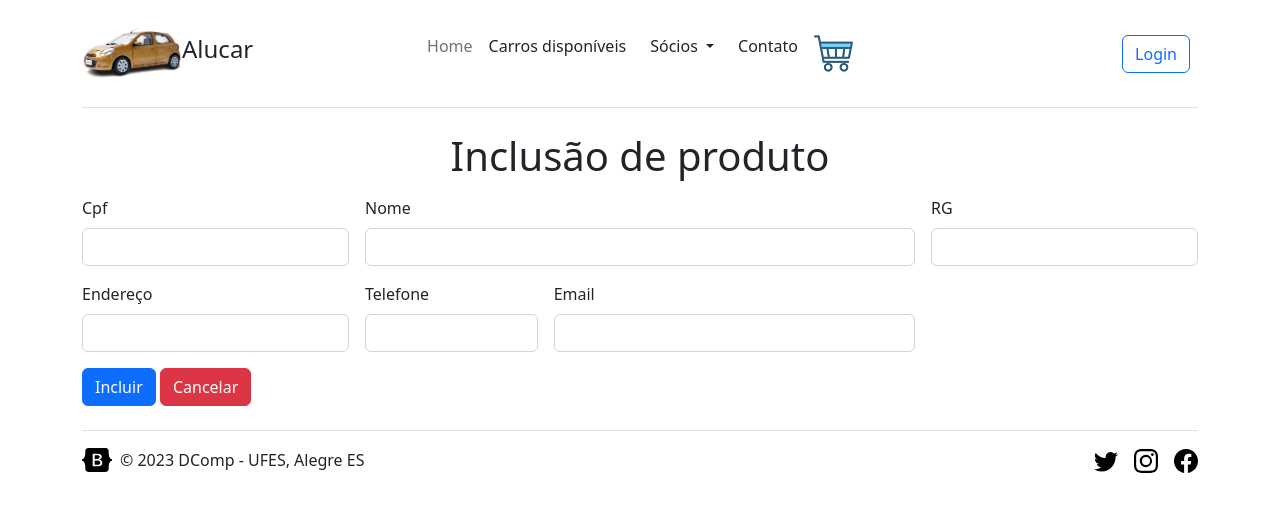
After one commit to AylerFrancisco/AluCar, a PHP site: page /formSocio.php in a window 1280 px wide. The commit adds this page. Shown: the top 512 px of the page. Run offline with PHP 8.4, Linux system fonts and the light colour scheme.

Commit message:
Front formSocio e Login Finalizado

```diff
--- a/controlers/controlerCliente.php
+++ b/controlers/controlerCliente.php
@@ -10,7 +10,7 @@ if ($opcao == 1) {
     $cliente = $clienteDao->autenticar($login, $senha);
     if ($cliente != NULL) {
         session_start();
-        $_SESSION['cliente'] = $cliente;
+        $_SESSION["cliente"] = $cliente;
         header("Location:../views/exibirCarros.php");
     } else {
         header("Location:../views/formLogin.php?erro=1");
@@ -21,7 +21,7 @@ if ($opcao == 2) {
 
     session_start();
 
-    unset($_SESSION['cliente']);
+    unset($_SESSION["cliente"]);
 
     header("Location:../views/index.php");
 }
--- /dev/null
+++ b/views/formSocio.php
@@ -0,0 +1,43 @@
+<?php
+require_once "includes/cabecalho.inc.php";
+?>
+<p>
+<h1 class="text-center">Inclusão de produto</h1>
+<p>
+
+<form class="row g-3" action="#" method="post">
+    <div class="col-md-3">
+        <label for="pCpf" class="form-label">Cpf</label>
+        <input type="text" class="form-control" name="pCpf">
+    </div>
+    <div class="col-md-6">
+        <label for="pNome" class="form-label">Nome</label>
+        <input type="text" class="form-control" name="pNome">
+    </div>
+    <div class="col-md-3">
+        <label for="pRg" class="form-label">RG</label>
+        <input type="text" class="form-control" name="pRg">
+    </div>
+    <div class="col-md-3">
+        <label for="pEndereco" class="form-label">Endereço</label>
+        <input type="text" class="form-control" name="pEndereco">
+    </div>
+    <div class="col-md-2">
+        <label for="pTelefone" class="form-label">Telefone</label>
+        <input type="text" class="form-control" name="pTelefone">
+    </div>
+    <div class="col-md-4">
+        <label for="pEmail" class="form-label">Email</label>
+        <input type="text" class="form-control" name="pEmail">
+    </div>
+
+    <div class="col-12">
+        <button type="submit" class="btn btn-primary">Incluir</button>
+        <button type="reset" class="btn btn-danger">Cancelar</button>
+    </div>
+    <input type="hidden" name="opcao" value="1">
+</form>
+
+<?php
+require_once 'includes/rodape.inc.php';
+?>
--- a/views/includes/cabecalho.inc.php
+++ b/views/includes/cabecalho.inc.php
@@ -14,8 +14,8 @@
 
     $tipo = 'C';
     session_start();
-    if (isset($_SESSION['clienteLogado'])) {
-      $tipo = $_SESSION['clienteLogado']->tipo;
+    if (isset($_SESSION["cliente"])) {
+      $tipo = $_SESSION["cliente"]->tipo;
     }
     require_once "menu" . $tipo . ".inc.php";
 
--- a/views/includes/menuA.inc.php
+++ b/views/includes/menuA.inc.php
@@ -45,7 +45,7 @@
 
   <div class="col-md-3 text-end">
     <?php
-    if (!isset($_SESSION['cliente'])) {
+    if (!isset($_SESSION["cliente"])) {
     ?>
       <a class="btn btn-outline-primary me-2" role="button"
         href="formLogin.php">Login</a>
--- a/views/includes/menuC.inc.php
+++ b/views/includes/menuC.inc.php
@@ -15,7 +15,7 @@
         Sócios
       </a>
       <ul class="dropdown-menu">
-        <li><a class="dropdown-item" href="#">Cadastrar</a></li>
+        <li><a class="dropdown-item" href="../views/formSocio.php">Cadastrar</a></li>
         <li><a class="dropdown-item" href="#">Seus dados</a></li>
       </ul>
     </li>
@@ -34,7 +34,7 @@
 
   <div class="col-md-3 text-end">
     <?php
-    if (!isset($_SESSION['cliente'])) {
+    if (!isset($_SESSION["cliente"])) {
     ?>
       <a class="btn btn-outline-primary me-2" role="button"
         href="formLogin.php">Login</a>
```
